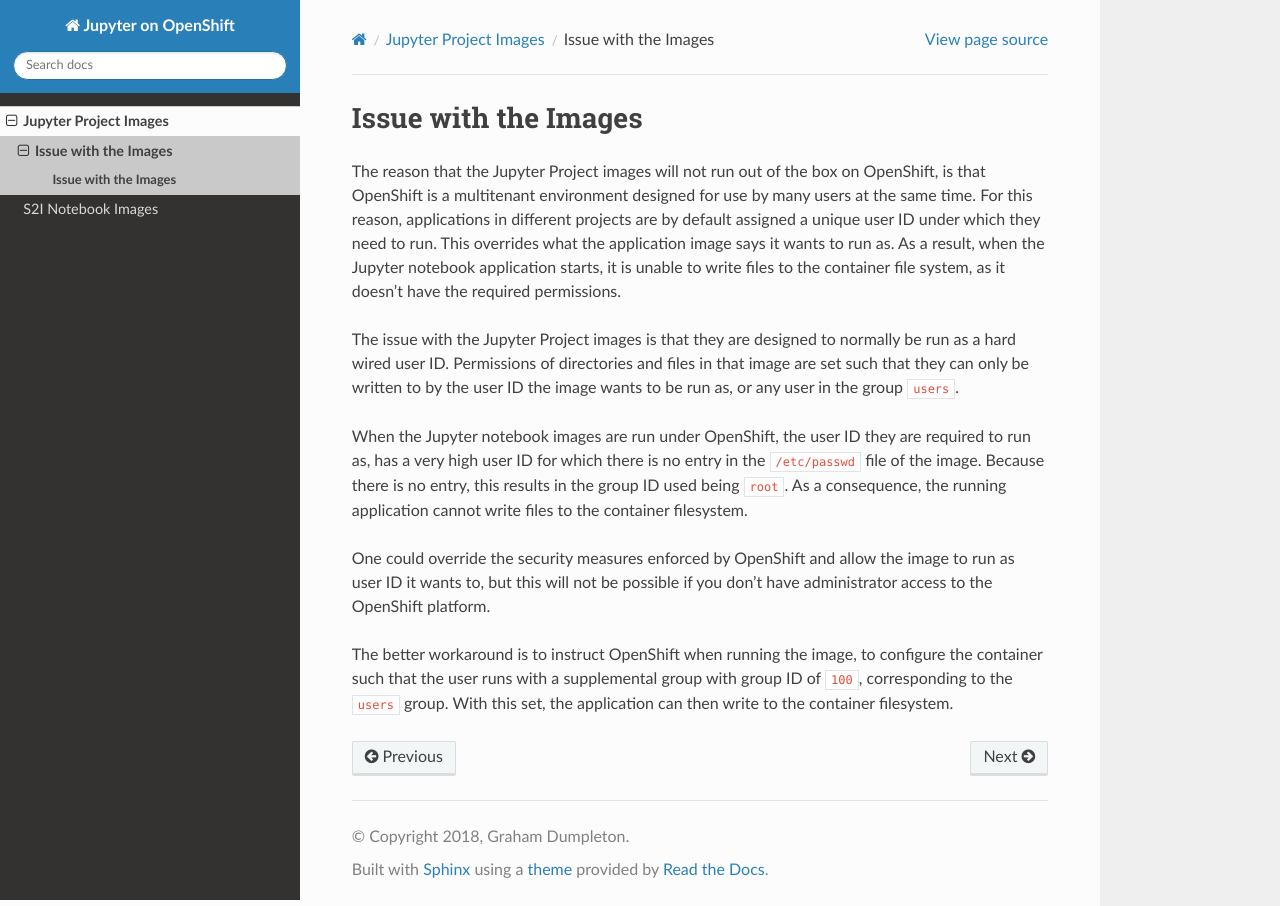
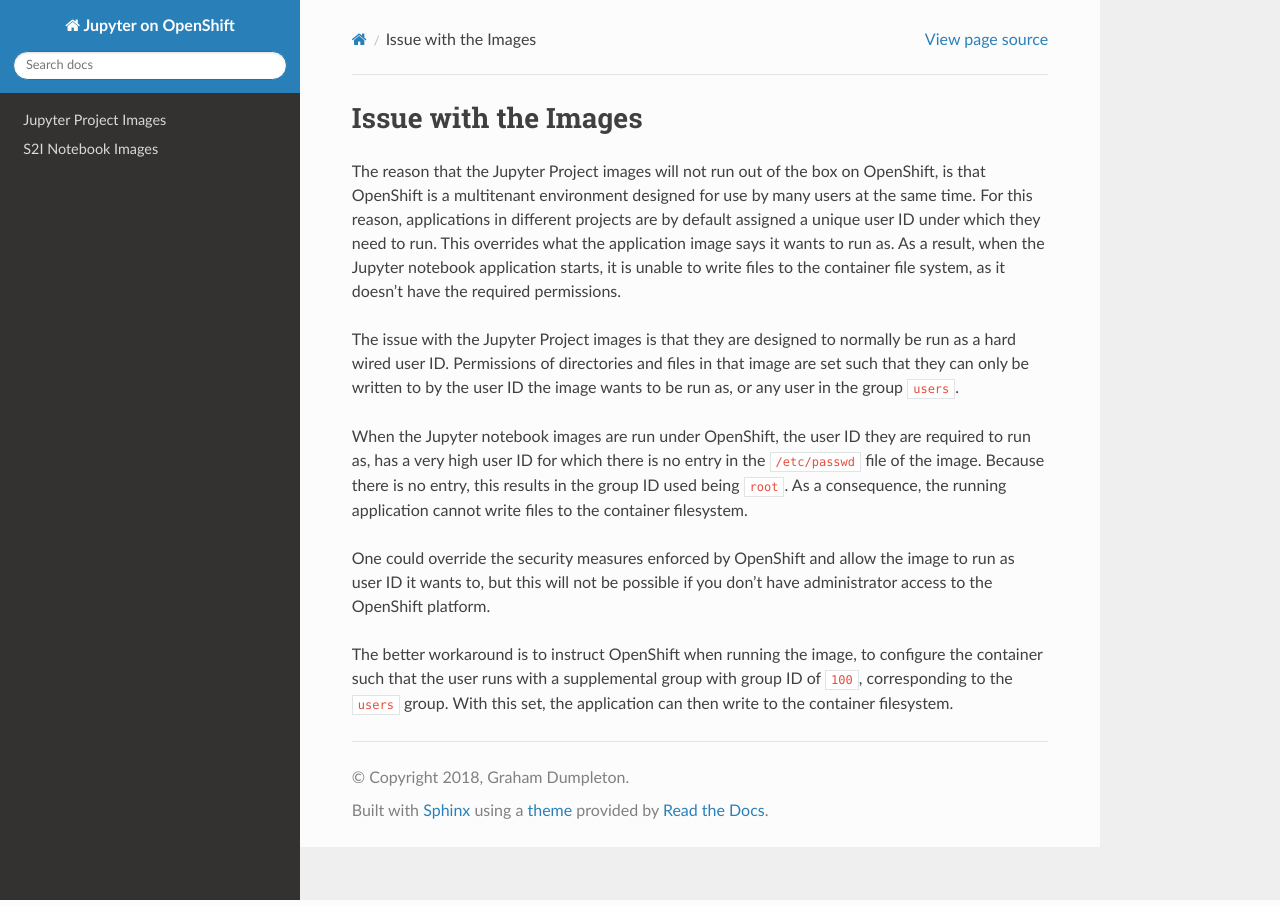
Before and after one commit to jupyter-on-openshift/www-jupyteronopenshift-org, a Sphinx documentation site: the page built from source/jupyter-project-images/issues-with-the-images.rst, in a window 1280 px wide. Built offline with Sphinx 7.4.7 and the Read the Docs theme 2.0.0, drawn with Linux system fonts in a browser that asks for light colours.

Commit message:
TOC changes.

```diff
--- a/source/jupyter-project-images.rst
+++ b/source/jupyter-project-images.rst
@@ -10,9 +10,3 @@ template is provided which ensures the images are run with the correct
 configuration.
 
 .. include:: jupyter-project-images/issues-with-the-images.rst
-
-.. toctree::
-   :maxdepth: 2
-   :hidden:
-
-   jupyter-project-images/issues-with-the-images
```
